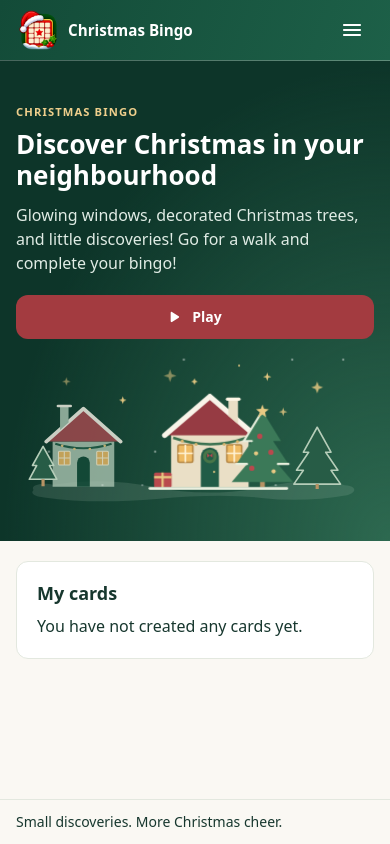
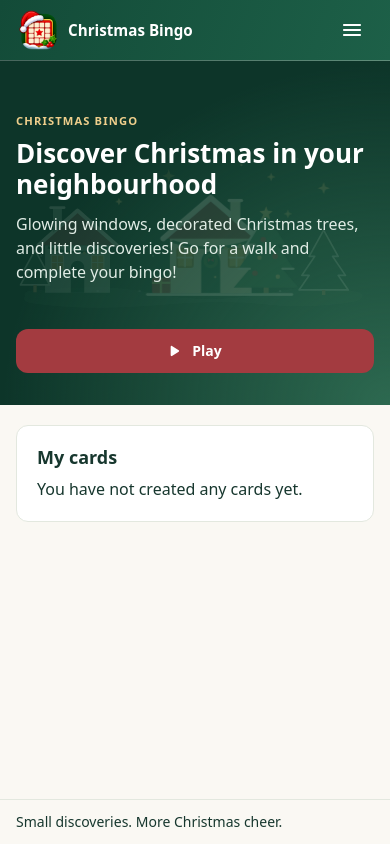
Before and after one commit to Greta741/ChristmasBingo, a React (Vite) app: page / in a window 390 px wide. Built offline with nearby package versions, Linux system fonts and the light colour scheme.

Commit message:
add sparkle

```diff
--- a/src/views/main/components/ChristmasHero.tsx
+++ b/src/views/main/components/ChristmasHero.tsx
@@ -1,5 +1,4 @@
 import PlayArrowRoundedIcon from '@mui/icons-material/PlayArrowRounded'
-import Box from '@mui/material/Box'
 import Button from '@mui/material/Button'
 import { PageContainer as Container } from '../../../components/layout/PageContainer'
 import Paper from '@mui/material/Paper'
@@ -23,7 +22,7 @@ const HeroSection = styled(Paper)(({ theme }) => ({
 
 const HeroBody = styled('div')(({ theme }) => ({
   display: 'grid',
-  gridTemplateAreas: '"content" "illustration"',
+  gridTemplateAreas: '"scene" "action"',
   alignItems: 'center',
   gap: theme.spacing(2),
   paddingBlock: theme.spacing(4),
@@ -42,12 +41,36 @@ const HeroBody = styled('div')(({ theme }) => ({
 }))
 
 const HeroIllustration = styled('div')(({ theme }) => ({
-  gridArea: 'illustration',
+  gridArea: 'scene',
   width: '100%',
-  maxWidth: 340,
+  maxWidth: 640,
+  opacity: 0.14,
+  transform: 'translateY(32px)',
   justifySelf: 'center',
   pointerEvents: 'none',
-  [theme.breakpoints.up('sm')]: { maxWidth: 640 },
+  [theme.breakpoints.up('sm')]: {
+    gridArea: 'illustration',
+    opacity: 1,
+    transform: 'none',
+  },
+}))
+
+const HeroContent = styled('div')(({ theme }) => ({
+  display: 'contents',
+  [theme.breakpoints.up('sm')]: {
+    display: 'block',
+    gridArea: 'content',
+  },
+}))
+
+const HeroText = styled('div')(({ theme }) => ({
+  gridArea: 'scene',
+  position: 'relative',
+  minHeight: 220,
+  display: 'flex',
+  flexDirection: 'column',
+  justifyContent: 'center',
+  [theme.breakpoints.up('sm')]: { minHeight: 0, display: 'block' },
 }))
 
 const HeroEyebrow = styled(Typography)(({ theme }) => ({
@@ -68,7 +91,8 @@ export function ChristmasHero() {
           <HeroIllustration>
             <ChristmasScene />
           </HeroIllustration>
-          <Box sx={{ gridArea: 'content' }}>
+          <HeroContent>
+            <HeroText>
               <HeroEyebrow as="p">{t('hero.eyebrow')}</HeroEyebrow>
               <Typography
                 component="h1"
@@ -81,17 +105,22 @@ export function ChristmasHero() {
               <Typography sx={{ color: '#e0ece5', maxWidth: 350, mb: 2.5 }}>
                 {t('hero.description')}
               </Typography>
+            </HeroText>
             <Button
               component={Link}
               to="/play/1"
               variant="contained"
               color="secondary"
               startIcon={<PlayArrowRoundedIcon />}
-              sx={{ width: { xs: '100%', sm: 260 }, maxWidth: '100%' }}
+              sx={{
+                gridArea: 'action',
+                width: { xs: '100%', sm: 260 },
+                maxWidth: '100%',
+              }}
             >
               {t('navigation.play')}
             </Button>
-          </Box>
+          </HeroContent>
         </HeroBody>
       </Container>
     </HeroSection>
```
Lines whose indentation alone changed are shown as unchanged.
